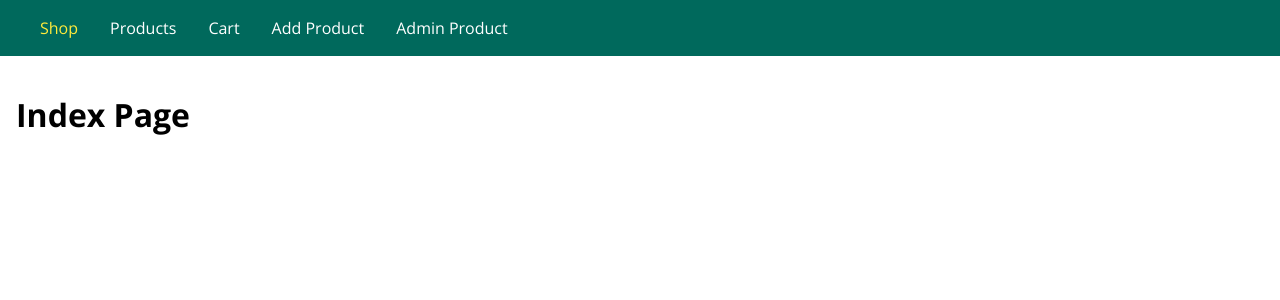
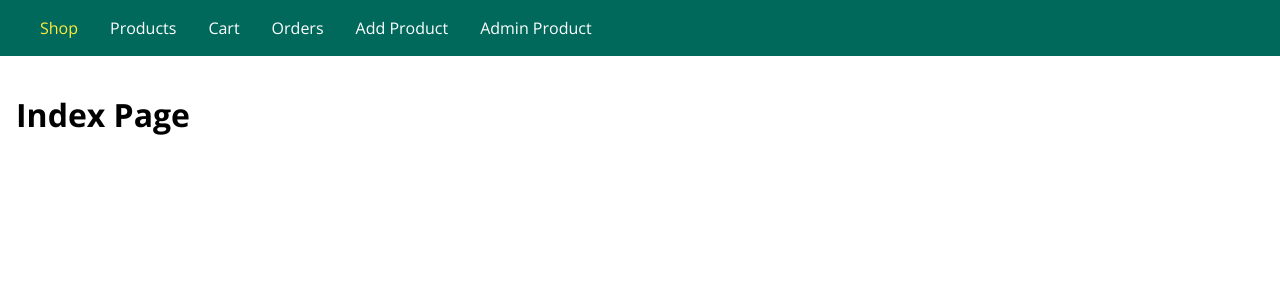
Before and after one commit to amandeep90s/nodejs-the-complete-guide, a Node server app: page / in a window 1280 px wide. Shown: the top 300 px of the page. Run offline with Node 20, Linux system fonts and the light colour scheme; some libraries are stand-ins or nearby versions.

Commit message:
Adding orders item

```diff
--- a/online-shopping-app/controllers/shop.js
+++ b/online-shopping-app/controllers/shop.js
@@ -40,4 +40,11 @@ const getCheckout = (req, res, next) => {
   });
 };
 
-module.exports = { getIndex, getProducts, getCart, getCheckout };
+const getOrders = (req, res, next) => {
+  res.render('shop/orders', {
+    docTitle: 'Orders Page',
+    path: '/orders',
+  });
+};
+
+module.exports = { getIndex, getProducts, getCart, getCheckout, getOrders };
--- a/online-shopping-app/routes/shop.js
+++ b/online-shopping-app/routes/shop.js
@@ -11,4 +11,6 @@ router.get('/cart', shopController.getCart);
 
 router.get('/checkout', shopController.getCheckout);
 
+router.get('/orders', shopController.getOrders);
+
 module.exports = router;
--- a/online-shopping-app/views/layouts/main-layout.pug
+++ b/online-shopping-app/views/layouts/main-layout.pug
@@ -18,6 +18,8 @@ html(lang="en")
           li.main-header__item
             a(href="/cart" class=(path === '/cart' ? 'active' : null)) Cart
           li.main-header__item
+            a(href="/orders" class=(path === '/orders' ? 'active' : null)) Orders
+          li.main-header__item
             a(href="/admin/add-product" class=(path === '/admin/add-product' ? 'active' : null)) Add Product
           li.main-header__item
             a(href="/admin/products" class=(path === '/admin/products' ? 'active' : null)) Admin Product
--- /dev/null
+++ b/online-shopping-app/views/shop/orders.pug
@@ -0,0 +1,5 @@
+extends ../layouts/main-layout.pug
+
+block content
+  main
+    h1 Orders Page
```
